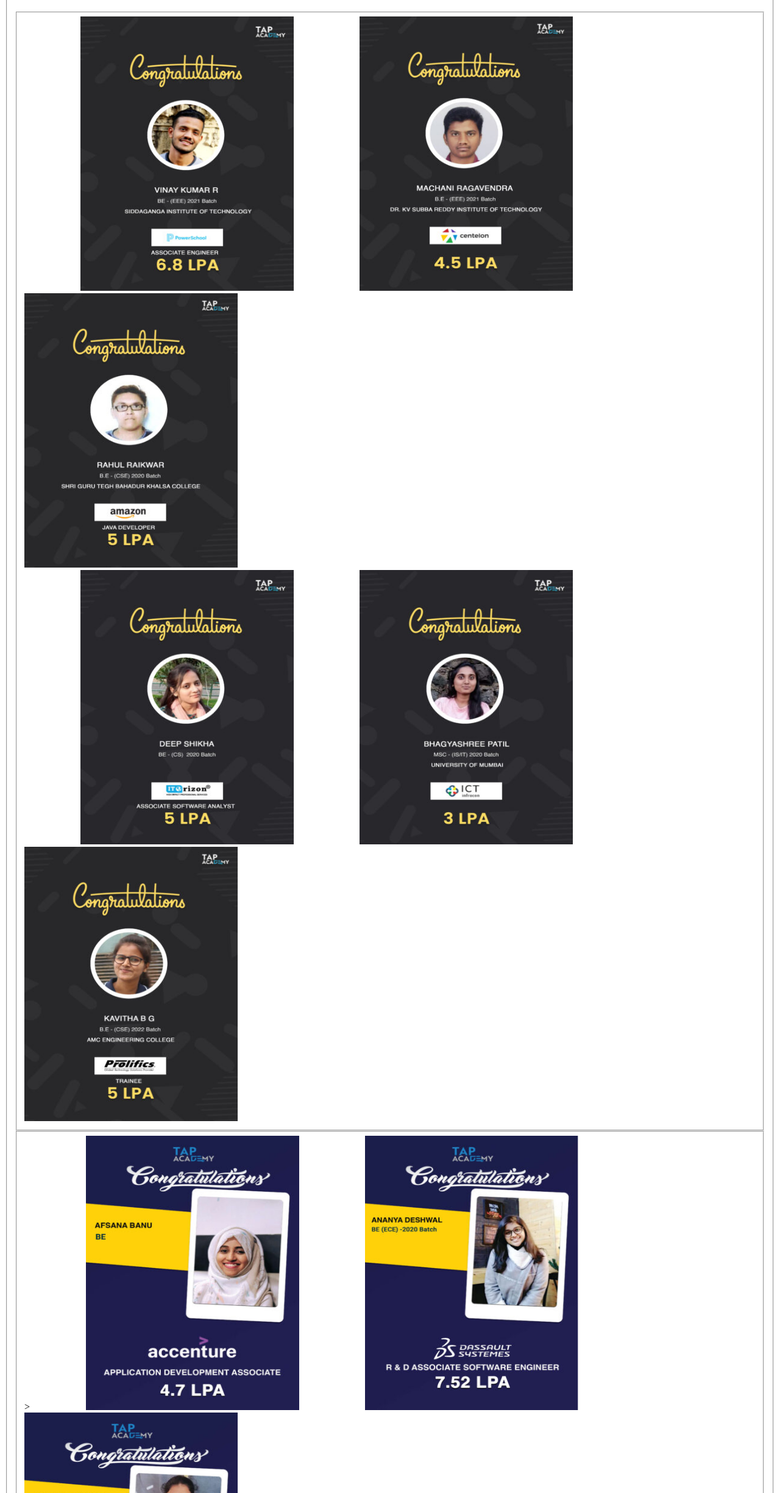
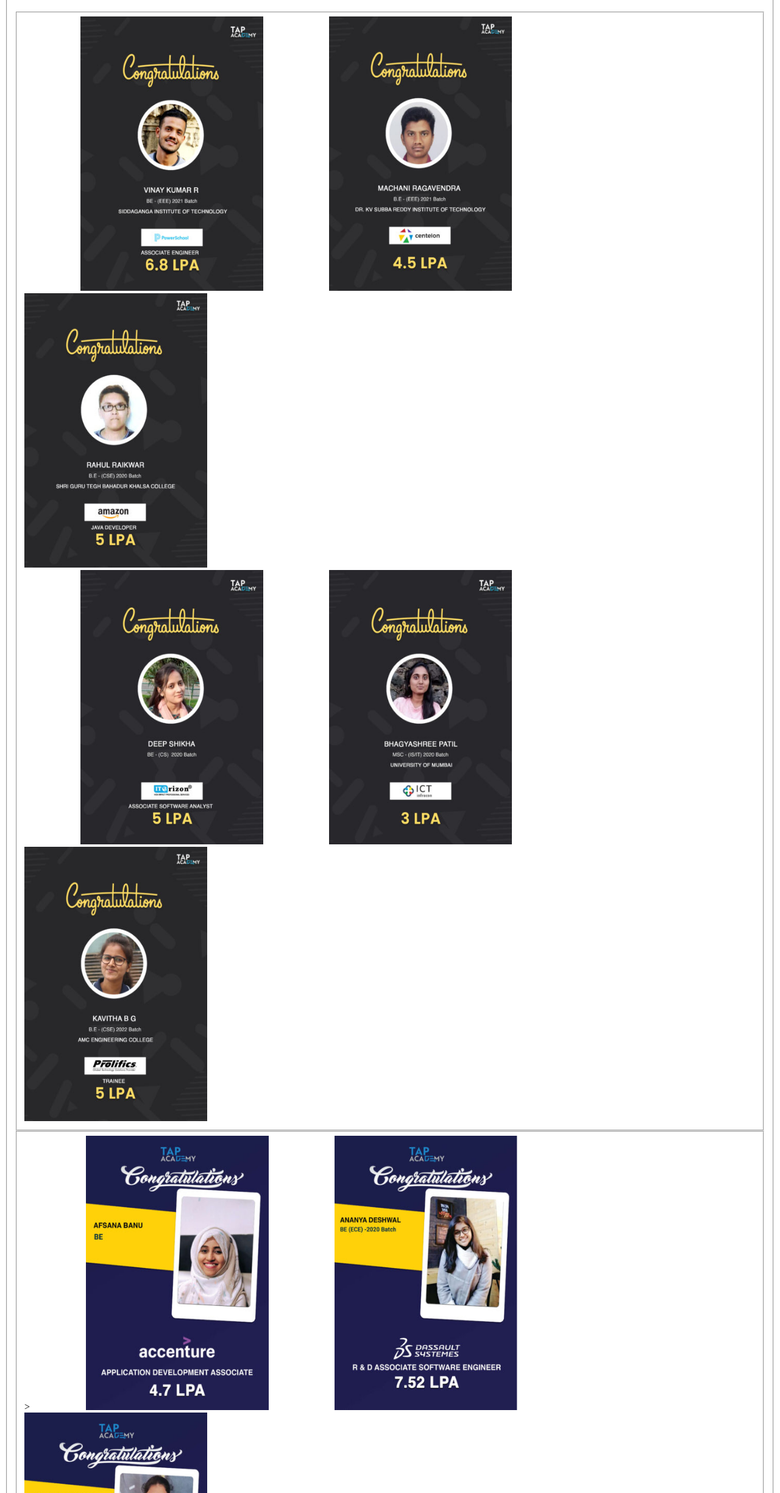
Before and after one commit to soumyakallur75/soumya.github.io, a plain HTML site: page placement.html in a window 1280 px wide. Shown: the part 1171-3620 px from the top of the page at 61% size. Drawn offline with Linux system fonts and the light colour scheme.

Commit message:
Update placement.html

```diff
--- a/placement.html
+++ b/placement.html
@@ -64,32 +64,32 @@
             <img src="32.png.webp">&nbsp;&nbsp;&nbsp;&nbsp;&nbsp;&nbsp;&nbsp;&nbsp;&nbsp;<img src="20.png.webp"></center><br>
             <fieldset>&nbsp;&nbsp;&nbsp;&nbsp;&nbsp;&nbsp;&nbsp;&nbsp;&nbsp;&nbsp;&nbsp;&nbsp;&nbsp;&nbsp;&nbsp;
                 &nbsp;&nbsp;&nbsp;&nbsp;&nbsp;&nbsp;
-        <img src="placement.jpg" width="350px" height="450px">
+        <img src="placement.jpg" width="300px" height="450px">
         &nbsp;&nbsp;&nbsp;&nbsp;&nbsp;&nbsp;&nbsp;&nbsp;&nbsp;&nbsp;&nbsp;&nbsp;
         &nbsp;&nbsp;&nbsp;&nbsp;&nbsp;&nbsp;&nbsp;&nbsp;&nbsp;&nbsp;&nbsp;&nbsp;
-        <img src="placement-2.jpg" width="350px" height="450px">
+        <img src="placement-2.jpg" width="300px" height="450px">
         &nbsp;&nbsp;&nbsp;&nbsp;&nbsp;&nbsp;&nbsp;&nbsp;&nbsp;&nbsp;&nbsp;&nbsp;
         &nbsp;&nbsp;&nbsp;&nbsp;&nbsp;&nbsp;&nbsp;&nbsp;&nbsp;&nbsp;&nbsp;&nbsp;
-        <img src="placement-3.jpg" width="350px" height="450px"><br>
+        <img src="placement-3.jpg" width="300px" height="450px"><br>
         &nbsp;&nbsp;&nbsp;&nbsp;&nbsp;&nbsp;&nbsp;&nbsp;&nbsp;&nbsp;&nbsp;&nbsp;&nbsp;&nbsp;&nbsp;
                 &nbsp;&nbsp;&nbsp;&nbsp;&nbsp;&nbsp;
-        <img src="placement-4.jpg" width="350px" height="450px">
+        <img src="placement-4.jpg" width="300px" height="450px">
         &nbsp;&nbsp;&nbsp;&nbsp;&nbsp;&nbsp;&nbsp;&nbsp;&nbsp;&nbsp;&nbsp;&nbsp;
         &nbsp;&nbsp;&nbsp;&nbsp;&nbsp;&nbsp;&nbsp;&nbsp;&nbsp;&nbsp;&nbsp;&nbsp;
-        <img src="placement-7.jpg" width="350px" height="450px">
+        <img src="placement-7.jpg" width="300px" height="450px">
         &nbsp;&nbsp;&nbsp;&nbsp;&nbsp;&nbsp;&nbsp;&nbsp;&nbsp;&nbsp;&nbsp;&nbsp;
         &nbsp;&nbsp;&nbsp;&nbsp;&nbsp;&nbsp;&nbsp;&nbsp;&nbsp;&nbsp;&nbsp;&nbsp;
-        <img src="placement-5.jpg" width="350px" height="450px">
+        <img src="placement-5.jpg" width="300px" height="450px">
             </fieldset>
         <fieldset>>&nbsp;&nbsp;&nbsp;&nbsp;&nbsp;&nbsp;&nbsp;&nbsp;&nbsp;&nbsp;&nbsp;&nbsp;&nbsp;&nbsp;&nbsp;
             &nbsp;&nbsp;&nbsp;&nbsp;&nbsp;&nbsp;
-            <img src="Afsana-Banu-1-scaled.jpg" width="350px" height="450px">
+            <img src="Afsana-Banu-1-scaled.jpg" width="300px" height="450px">
             &nbsp;&nbsp;&nbsp;&nbsp;&nbsp;&nbsp;&nbsp;&nbsp;&nbsp;&nbsp;&nbsp;&nbsp;
         &nbsp;&nbsp;&nbsp;&nbsp;&nbsp;&nbsp;&nbsp;&nbsp;&nbsp;&nbsp;&nbsp;&nbsp;
-        <img src="Ananya-Deshwal-1-scaled.jpg" width="350px" height="450px">
+        <img src="Ananya-Deshwal-1-scaled.jpg" width="300px" height="450px">
         &nbsp;&nbsp;&nbsp;&nbsp;&nbsp;&nbsp;&nbsp;&nbsp;&nbsp;&nbsp;&nbsp;&nbsp;
         &nbsp;&nbsp;&nbsp;&nbsp;&nbsp;&nbsp;&nbsp;&nbsp;&nbsp;&nbsp;&nbsp;&nbsp;
-        <img src="Aparna-Kumari-1-1-scaled.jpg" width="350px" height="450px">
+        <img src="Aparna-Kumari-1-1-scaled.jpg" width="300px" height="450px">
         </fieldset>
 
 
```
